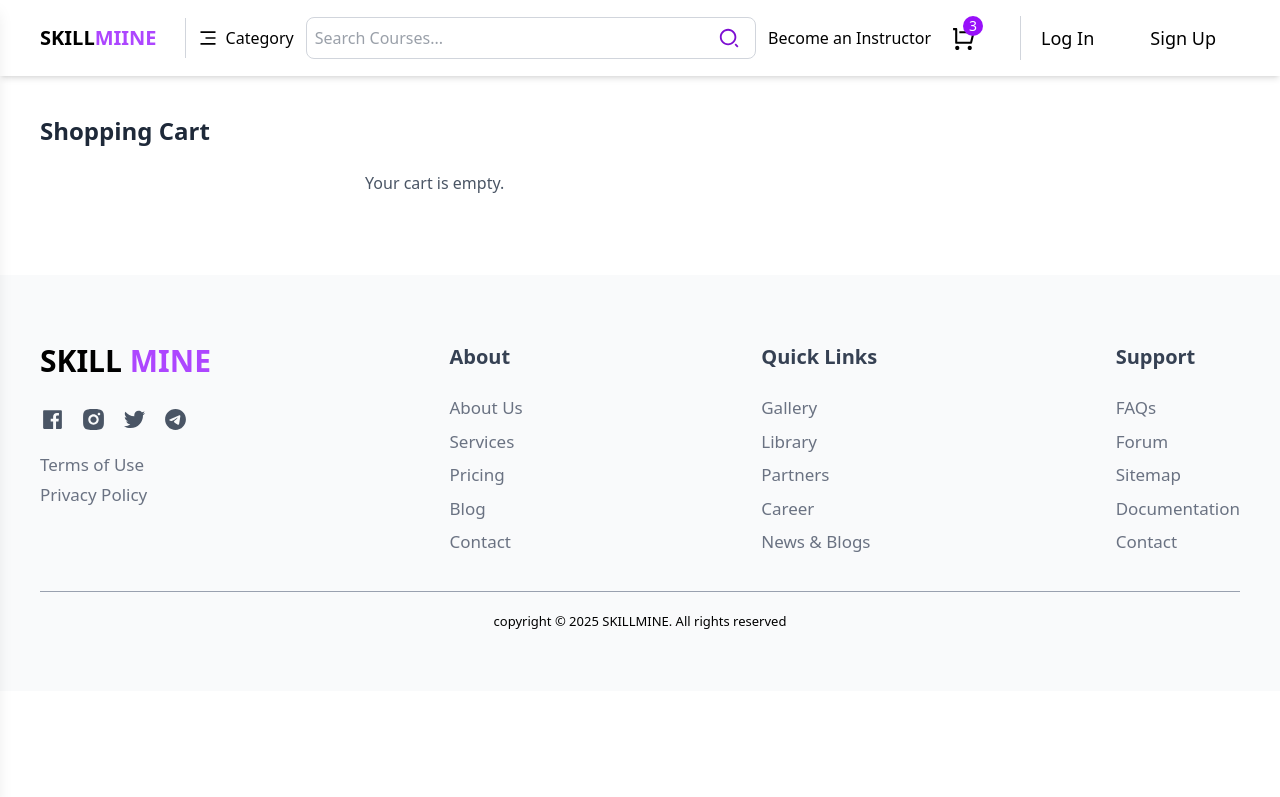
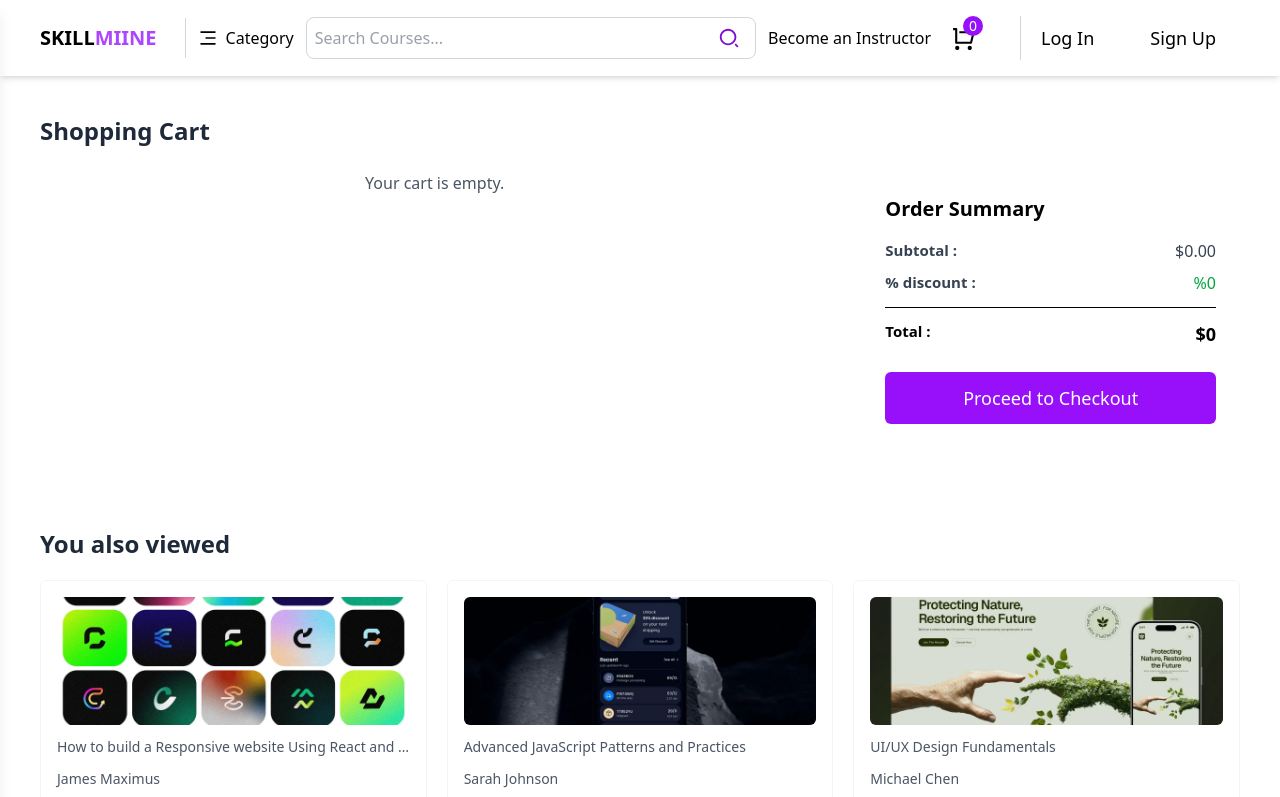
Before and after one commit to Sobhan-asadi/skillmaine, a React (Vite) app: page /Shopping-cart in a window 1280 px wide. Shown: the top 797 px of the page. Built offline with nearby package versions, Linux system fonts and the light colour scheme.

Commit message:
Add netlify

```diff
--- a/package.json
+++ b/package.json
@@ -17,6 +17,7 @@
     "framer-motion": "^12.23.24",
     "react": "^19.1.1",
     "react-dom": "^19.1.1",
+    "react-hot-toast": "^2.6.0",
     "react-icons": "^5.5.0",
     "react-redux": "^9.2.0",
     "react-router-dom": "^7.9.5",
--- a/src/App.jsx
+++ b/src/App.jsx
@@ -1,4 +1,5 @@
 /** @format */
+import { Toaster } from "react-hot-toast";
 import { RouterProvider } from "react-router-dom";
 import { routes } from "./routes/route";
 
@@ -6,7 +7,28 @@ import "@fontsource/jost";
 import "@fontsource/poppins/700.css";
 
 function App() {
-  return <RouterProvider router={routes} />;
+  return (
+    <>
+      <Toaster
+        position="top-center"
+        toastOptions={{
+          duration: 3000,
+          style: {
+            background: "#363636",
+            color: "#fff",
+          },
+          success: {
+            duration: 3000,
+            theme: {
+              primary: "green",
+              secondary: "black",
+            },
+          },
+        }}
+      />
+      <RouterProvider router={routes} />
+    </>
+  );
 }
 
 export default App;
--- a/src/components/NavBor.jsx
+++ b/src/components/NavBor.jsx
@@ -4,6 +4,7 @@ import { FaTimes } from "react-icons/fa";
 import { FaChevronDown } from "react-icons/fa6";
 
 import { RiMenu3Line, RiSearch2Line, RiShoppingCartLine } from "react-icons/ri";
+import { useSelector } from "react-redux";
 import { Link } from "react-router-dom";
 
 const CourseCategories = [
@@ -29,6 +30,7 @@ export default function NavBor() {
   const [isSidebarOpen, setIsSidebarOpen] = useState(false);
   const [isCategoryOpen, setIsCategoryOpen] = useState(false);
   const [isCategoryDropdownOpen, setIsCategoryDropdownOpen] = useState(false);
+  const lengthCart = useSelector((state) => state.cart.items);
 
   return (
     <div className="fixed top-0 right-0 left-0 z-40 flex w-full items-center justify-center bg-white shadow-md">
@@ -94,7 +96,7 @@ export default function NavBor() {
           <Link to="Shopping-cart" className="relative cursor-pointer p-2">
             <RiShoppingCartLine color="#000" size={25} />
             <span className="absolute -top-0.5 right-px flex h-5 w-fit items-center justify-center rounded-full bg-purple-600 p-1.5 text-sm font-medium text-white">
-              3
+              {lengthCart.length}
             </span>
           </Link>
 
--- a/src/components/details/CourseDetailMain.jsx
+++ b/src/components/details/CourseDetailMain.jsx
@@ -1,4 +1,4 @@
-import { useDispatch } from "react-redux";
+import { useDispatch, useSelector } from "react-redux";
 
 import {
   RiBook3Fill,
@@ -17,6 +17,7 @@ import {
 import SimpleStarRating from "../SimpleStarRating";
 import RequirementsSection from "./RequirementsSection";
 
+import toast from "react-hot-toast";
 import "swiper/css";
 import "swiper/css/navigation";
 import "swiper/css/pagination";
@@ -106,7 +107,19 @@ export default function CourseDetailMain({
   title,
   courseImage,
 }) {
+  const cartItems = useSelector((state) => state.cart.items);
+
   const dispatch = useDispatch();
+
+  let newPrice = price.split("$")[1];
+  let newCanceledPrice = canceledPrice.split("$")[1];
+
+  if (newPrice === undefined) {
+    newPrice = 0;
+  }
+  if (newCanceledPrice === undefined) {
+    newCanceledPrice = 0;
+  }
 
   return (
     <main className="relative mx-auto flex max-w-[1400px] flex-col px-5 lg:px-10">
@@ -188,19 +201,28 @@ export default function CourseDetailMain({
             </div>
 
             <button
-              onClick={() =>
+              onClick={() => {
+                const isAlreadyInCart = cartItems.some(
+                  (item) => item.name === name,
+                );
+
+                if (isAlreadyInCart) {
+                  toast.error("This course is already in your cart.");
+                } else {
                   dispatch(
                     addToCart({
                       id: Date.now(),
                       name: name,
-                    price: price,
-                    canceledPrice: canceledPrice,
+                      price: newPrice,
+                      canceledPrice: newCanceledPrice,
                       image: courseImage,
                       title: title,
                       quantity: 1,
                     }),
-                )
+                  );
+                  toast.success("Course successfully added to cart!");
                 }
+              }}
               className="w-full cursor-pointer rounded-md border border-purple-600 bg-white p-2 font-semibold text-gray-700 transition-all duration-300 hover:bg-purple-600 hover:text-white"
             >
               Add to cart
--- a/src/lib/SwiperSlider.jsx
+++ b/src/lib/SwiperSlider.jsx
@@ -159,7 +159,7 @@ export default function SwiperSlider() {
           prevEl: ".prev-btn",
         }}
         modules={[FreeMode, Navigation, Pagination]}
-        className="w-full p-5"
+        className="mt-5 w-full p-5"
         breakpoints={{
           340: { slidesPerView: 1 },
           540: { slidesPerView: 2 },
--- a/src/pages/ShoppingCart.jsx
+++ b/src/pages/ShoppingCart.jsx
@@ -1,7 +1,36 @@
-import { useSelector } from "react-redux";
+import { FaTrashAlt } from "react-icons/fa";
+import { useDispatch, useSelector } from "react-redux";
+
+import { useEffect } from "react";
+import SwiperSlider from "../lib/SwiperSlider";
+import { removeItem } from "../store/CartSlice";
 
 export default function ShoppingCart() {
-  const cartItems = useSelector((stat) => stat.cart);
+  const cartItems = useSelector((stat) => stat.cart.items);
+  const dispatch = useDispatch();
+
+  useEffect(() => {
+    window.scrollTo(0, 0);
+  }, []);
+
+  const totalPrice = cartItems.reduce((total, item) => {
+    return total + +item.price;
+  }, 0);
+
+  const subtotal = cartItems.reduce((total, item) => {
+    if (!isNaN(item.canceledPrice)) {
+      return total + +item.canceledPrice;
+    }
+  }, 0);
+
+  let discountPercentage = 0;
+
+  cartItems.forEach((item) => {
+    if (!isNaN(item.canceledPrice) && !isNaN(item.price)) {
+      discountPercentage =
+        ((item.canceledPrice - item.price) / item.canceledPrice) * 100;
+    }
+  });
 
   return (
     <div className="mx-auto max-w-[1400px] px-5 py-10 lg:px-10">
@@ -14,21 +43,42 @@ export default function ShoppingCart() {
           {cartItems.length > 0 ? (
             cartItems.map((item, i) => (
               <div
-                className="flex flex-col items-start rounded-md border border-gray-200 bg-white p-3 md:flex-row md:justify-between"
+                className="flex flex-col items-center rounded-md border border-gray-200 bg-white p-3 md:flex-row md:justify-between"
                 key={i}
               >
                 <div className="flex items-center gap-6">
                   <img
                     src={item.image}
                     alt={item.title}
-                    className="h-32 w-32 rounded-md object-cover"
+                    className="h-32 w-36 rounded-md object-cover"
                   />
+
+                  <div className="">
+                    <p className="text-lg font-semibold">{item.title}</p>
+                    <p className="text-sm text-gray-600">{item.name}</p>
+                    <p className="mt-1 font-semibold text-purple-600">
+                      Price:{`${item.price === 0 ? "Feer" : "$" + item.price} `}
+                    </p>
+                    {item.canceledPrice === undefined ? (
+                      ""
+                    ) : (
+                      <p className="mt-1 truncate font-semibold">
+                        Discount:
+                        <span className="p-0.5 text-red-600 line-through">
+                          ${item.canceledPrice}
+                        </span>
+                      </p>
+                    )}
+                  </div>
                 </div>
 
-                <div className="">
-                  <p className="text-lg font-semibold">{item.title}</p>
-                  <p className="text-sm text-gray-600">{item.name}</p>
-                  <p className="mt-1 font-semibold">{item.price}</p>
+                <div className="mt-4 flex items-center gap-4 md:mt-0">
+                  <button
+                    onClick={() => dispatch(removeItem(item.name))}
+                    className="cursor-pointer text-red-500 hover:text-red-700"
+                  >
+                    <FaTrashAlt size={13} />
+                  </button>
                 </div>
               </div>
             ))
@@ -36,6 +86,50 @@ export default function ShoppingCart() {
             <p className="text-center text-gray-600">Your cart is empty.</p>
           )}
         </div>
+
+        <div className="h-fit rounded-md bg-white p-6">
+          <h3 className="mb-4 text-xl font-semibold">Order Summary</h3>
+          <div className="flex justify-between text-gray-700">
+            <span className="text-[15px] font-bold">Subtotal :</span>
+            {subtotal === undefined ? (
+              "Feer"
+            ) : (
+              <span className="">${subtotal.toFixed(2)}</span>
+            )}
+          </div>
+
+          <div className="mt-2 flex justify-between text-gray-700">
+            <span className="text-[15px] font-bold">% discount :</span>
+            <span className="text-green-600">
+              %{discountPercentage === 0 ? 0 : discountPercentage.toFixed(2)}
+            </span>
+          </div>
+
+          <hr className="my-3" />
+
+          <div className="flex justify-between text-lg font-semibold">
+            <span className="text-[15px] font-bold">Total :</span>
+            <span>${totalPrice}</span>
+          </div>
+
+          <button className="mt-6 w-full cursor-pointer rounded-md bg-purple-600 py-3 text-lg font-medium text-white transition-all hover:bg-purple-700">
+            Proceed to Checkout
+          </button>
+        </div>
+      </div>
+      {/* You also viewed */}
+      <div className="mt-10 flex w-full flex-col items-center justify-center gap-0 py-10">
+        <h3 className="w-full text-start text-xl font-bold text-gray-800 md:text-2xl">
+          You also viewed
+        </h3>
+        <SwiperSlider />
+      </div>
+      {/* You might also like */}
+      <div className="mt-10 flex w-full flex-col items-center justify-center gap-0 py-10">
+        <h3 className="w-full text-start text-xl font-bold text-gray-800 md:text-2xl">
+          You might also like
+        </h3>
+        <SwiperSlider />
       </div>
     </div>
   );
--- a/src/store/CartSlice.jsx
+++ b/src/store/CartSlice.jsx
@@ -2,13 +2,36 @@ import { createSlice } from "@reduxjs/toolkit";
 
 const cartSlice = createSlice({
   name: "cart",
-  initialState: [],
+  initialState: {
+    items: [],
+    message: null,
+  },
   reducers: {
     addToCart(state, action) {
-      state.push(action.payload);
+      const existingCourse = state.items.findIndex(
+        (course) => course.name === action.payload.name,
+      );
+
+      if (existingCourse === -1) {
+        state.items.push(action.payload);
+        state.message = "Course successfully added to cart!";
+      } else {
+        state.message = "This course is already in your cart.";
+      }
+    },
+
+    removeItem(state, action) {
+      const indexItem = state.items.findIndex(
+        (item) => item.name === action.payload,
+      );
+      state.items.splice(indexItem, 1);
+    },
+
+    clearMessage(state) {
+      state.message = null;
     },
   },
 });
 
-export const { addToCart } = cartSlice.actions;
+export const { addToCart, removeItem, clearMessage } = cartSlice.actions;
 export default cartSlice.reducer;
```
Also changed, not shown: 2 other files (tests, documents, lock files or other folders). Lines whose indentation alone changed are shown as unchanged.
